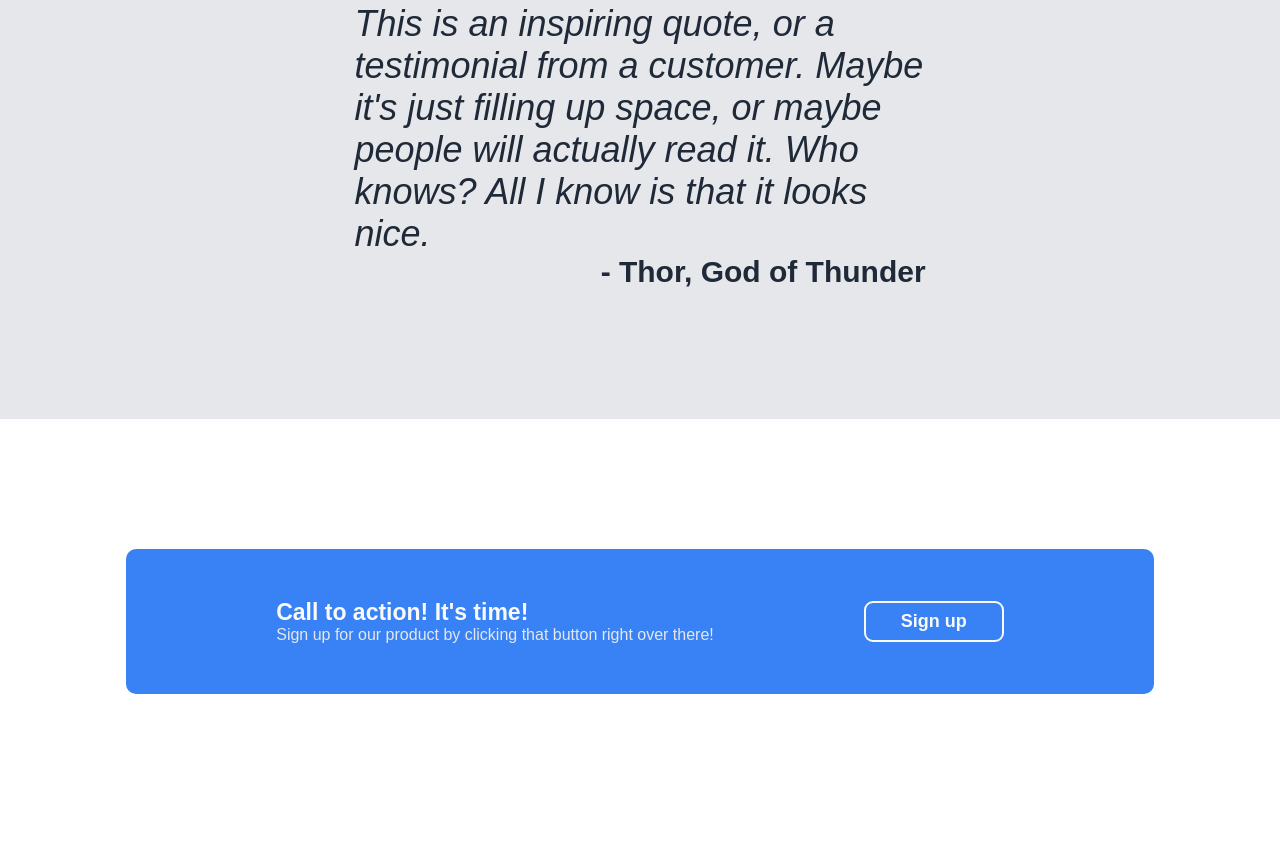
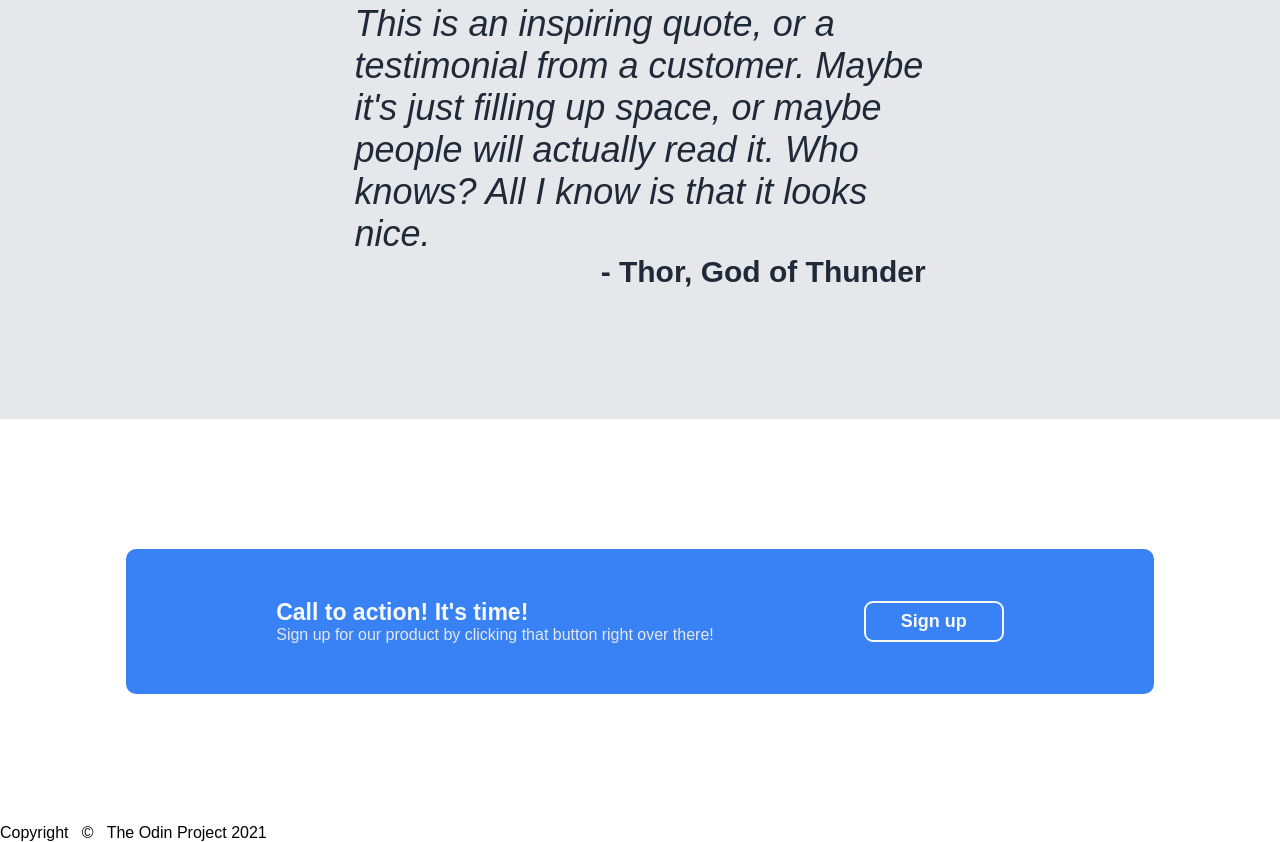
Before and after one commit to j0shyang/landing-page, a plain HTML site: page index.html in a window 1280 px wide. Shown: the part 1258-2100 px from the top of the page. Drawn offline with Linux system fonts and the light colour scheme.

Commit message:
Added the footer container and its child container

```diff
--- a/index.html
+++ b/index.html
@@ -89,5 +89,10 @@
             </div>
         </div>
     </div>
+    <div class="footer">
+        <div class="footer-text">
+            Copyright &nbsp; © &nbsp; The Odin Project 2021
+        </div>
+    </div>
 </body>
 </html>
```
